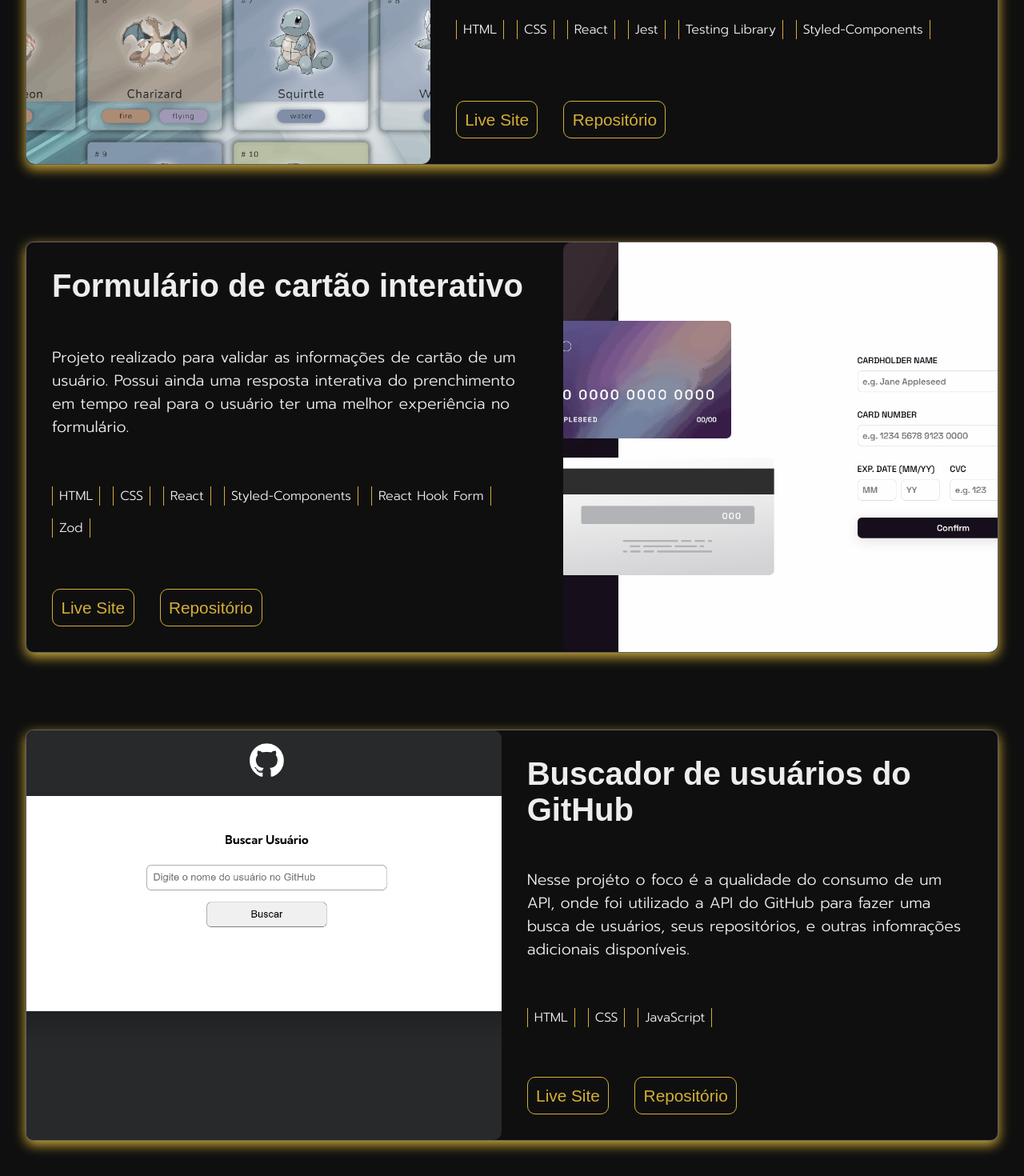
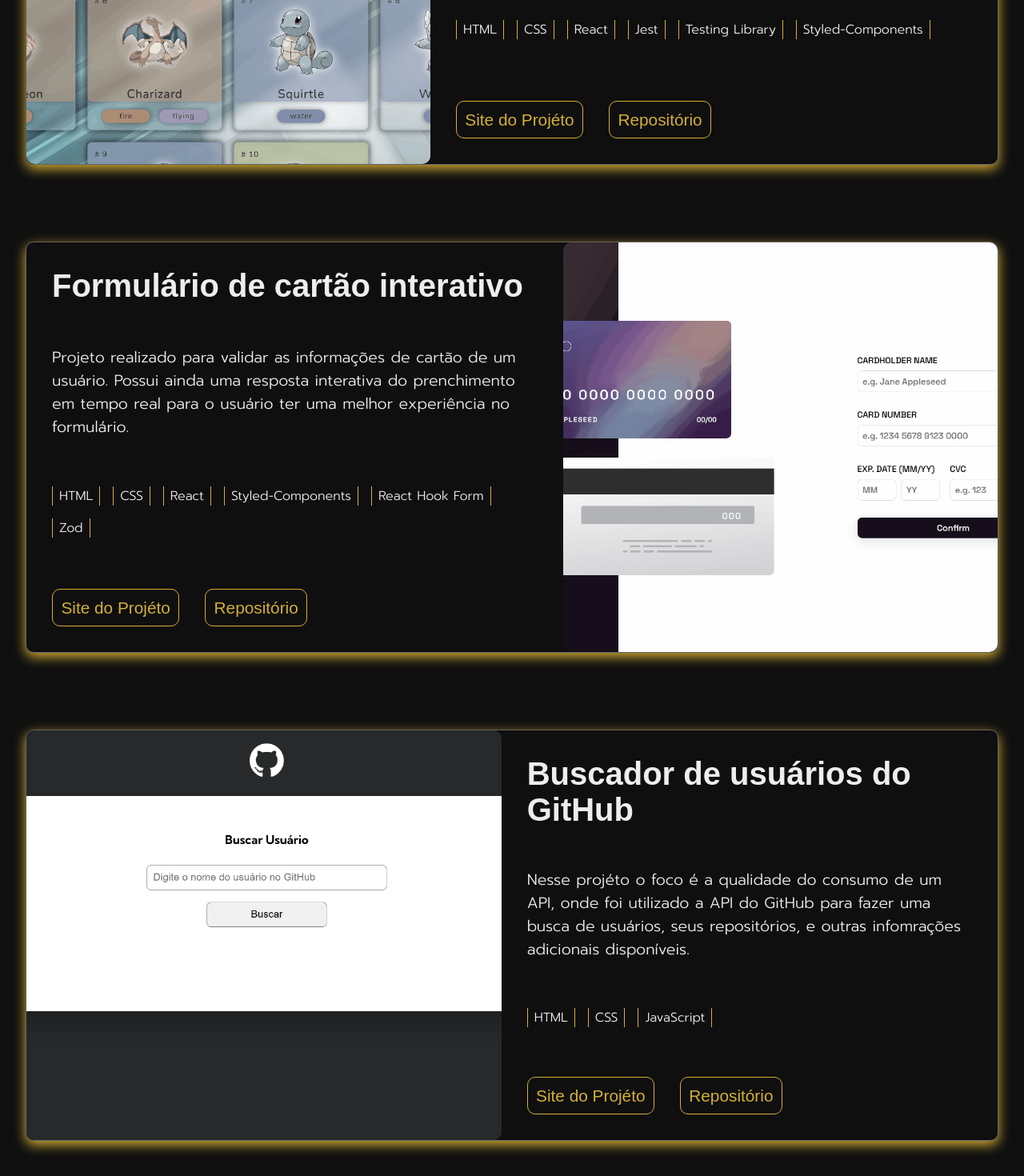
Before and after one commit to viniciusmontibeller/portfolio, a React (Vite) app: page /projects in a window 1280 px wide. Shown: the part 820-2290 px from the top of the page at 80% size. Built offline with nearby package versions, Linux system fonts and the light colour scheme; a web font is replaced by a local one.

Commit message:
added minor visual changes to toggle icon and hover on project image

```diff
--- a/src/components/Header/style.ts
+++ b/src/components/Header/style.ts
@@ -96,6 +96,9 @@ const NavContainer = styled.div`
     display: flex;
     align-items: center;
     gap: clamp(.5rem, 2vw + .1rem, 3rem);
+    svg{
+        font-size: 1.2rem;
+    }
     a, svg{
         transition: .2s ease-in-out;
         :hover, :focus{
--- a/src/components/ProjectsMain/index.tsx
+++ b/src/components/ProjectsMain/index.tsx
@@ -64,7 +64,7 @@ const ProjectsMain = () => {
                         </ProjectSkills>
                         <ProjectSource>
                             <a href='https://pokedex-59w8cvabd-viniciusmontibeller.vercel.app/' target='_blank'>
-                                Live Site
+                                Site do Projéto
                                 <div></div>
                             </a>
                             <a href='https://github.com/viniciusmontibeller/pokedex' target='_blank'>
@@ -101,7 +101,7 @@ const ProjectsMain = () => {
                         </ProjectSkills>
                         <ProjectSource>
                             <a href='https://interactive-card-details-form-2cvx8pjnx-viniciusmontibeller.vercel.app/' target='_blank'>
-                                Live Site
+                                Site do Projéto
                                 <div></div>
                             </a>
                             <a href='https://github.com/viniciusmontibeller/interactive-card-details-form' target='_blank'>
@@ -135,7 +135,7 @@ const ProjectsMain = () => {
                         </ProjectSkills>
                         <ProjectSource>
                             <a href='https://viniciusmontibeller.github.io/projeto-inicial-fetch-github-api/' target='_blank'>
-                                Live Site
+                                Site do Projéto
                                 <div></div>
                             </a>
                             <a href='https://github.com/viniciusmontibeller/projeto-inicial-fetch-github-api' target='_blank'>
--- a/src/components/ProjectsMain/style.ts
+++ b/src/components/ProjectsMain/style.ts
@@ -101,6 +101,7 @@ const ImgContainer = styled.div`
     align-items: center;
     justify-content: center;
     border-radius: inherit;
+    transition: .2s ease-in-out;
     a{
         display: block;
         line-height: 0;
@@ -115,6 +116,9 @@ const ImgContainer = styled.div`
     }
     @media(max-width: 700px){
         max-height: 15rem;
+    }
+    :hover, :focus{
+        filter: drop-shadow(0 0 4px ${props => props.theme.colors.shadow});
     }
 `
 
```
